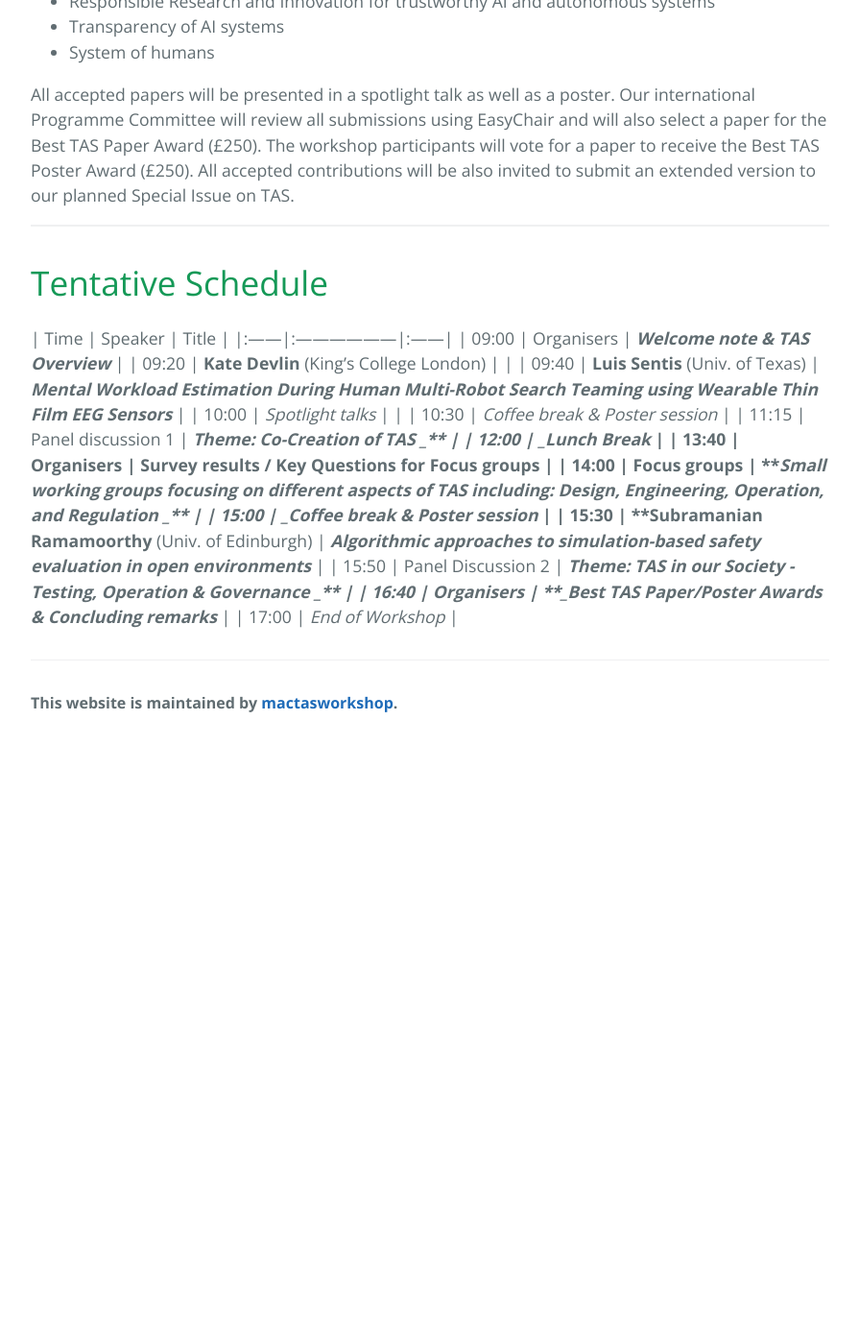
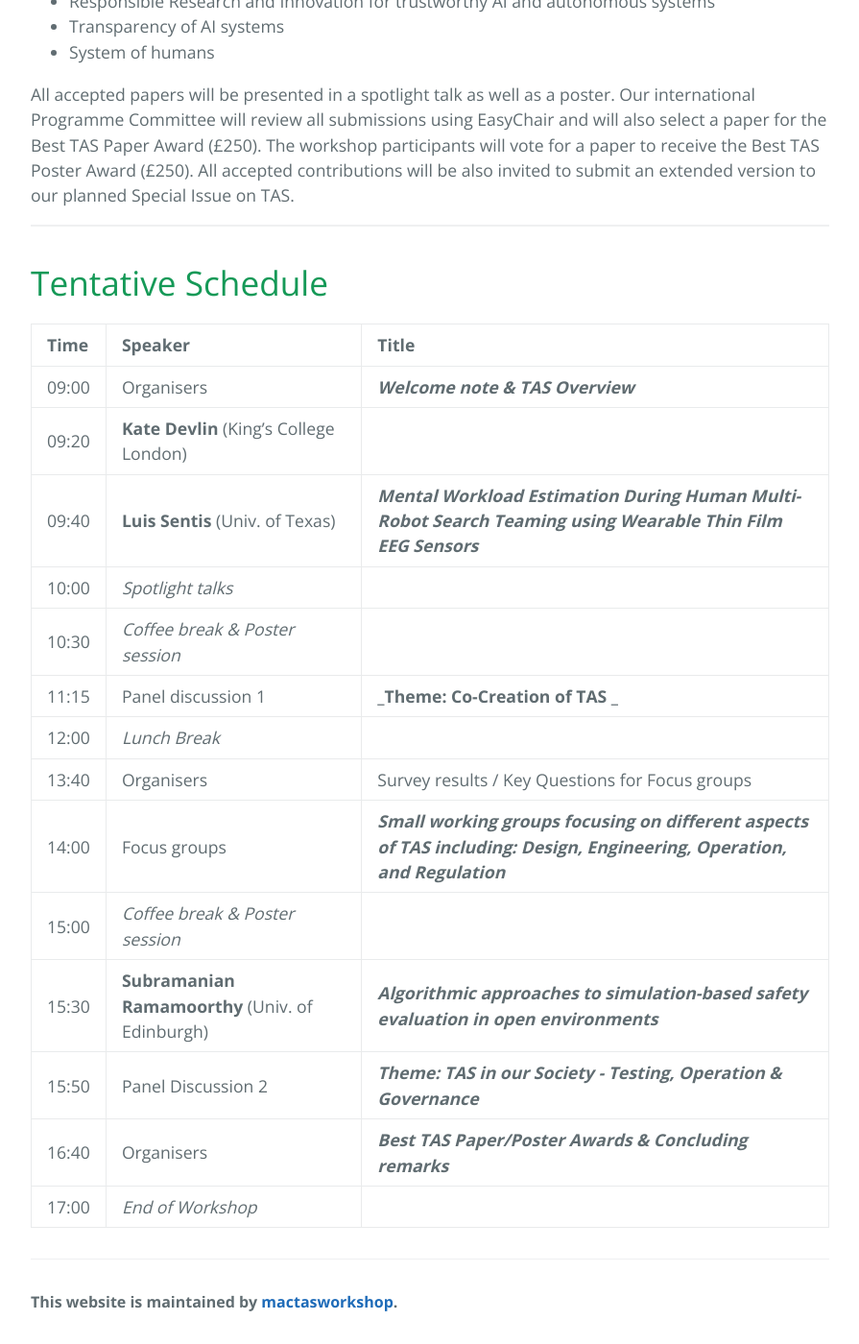
Before and after one commit to mactasworkshop/2022, a Jekyll site: the page built from index.md, in a window 1280 px wide and 1400 px high, scrolled down 2132 px. Shown: the whole window at 96% size, without its empty margins (192-1087 px from the left). Built offline with Jekyll 4.4.1, drawn with Linux system fonts in a browser that asks for light colours; our own code applies the rules of GitHub Pages for plain Markdown files; before the commit the page ends 2908 px from its top, so only the background shows below that.

```diff
--- a/index.md
+++ b/index.md
@@ -60,12 +60,9 @@ All accepted papers will be presented in a spotlight talk as well as a poster. O
 | 11:15 | Panel discussion 1 | **_Theme: Co-Creation of TAS _** |
 | 12:00 | _Lunch Break_ |
 | 13:40 | Organisers | Survey results / Key Questions for Focus groups |
-| 14:00 | Focus groups | **_Small working groups focusing on different aspects of TAS including:
-Design,  Engineering, Operation, and Regulation
-_** |
+| 14:00 | Focus groups | **_Small working groups focusing on different aspects of TAS including: Design,  Engineering, Operation, and Regulation_** |
 | 15:00 | _Coffee break & Poster session_  |
 | 15:30 | **Subramanian Ramamoorthy** (Univ. of Edinburgh) | **_Algorithmic approaches to simulation-based safety evaluation in open environments_** |
-| 15:50 | Panel Discussion 2 | **_Theme: TAS in our Society - Testing, Operation & Governance
-_** |
+| 15:50 | Panel Discussion 2 | **_Theme: TAS in our Society - Testing, Operation & Governance_** |
 | 16:40 | Organisers | **_Best TAS Paper/Poster Awards & Concluding remarks_** |
 | 17:00 | _End of Workshop_ |
```
